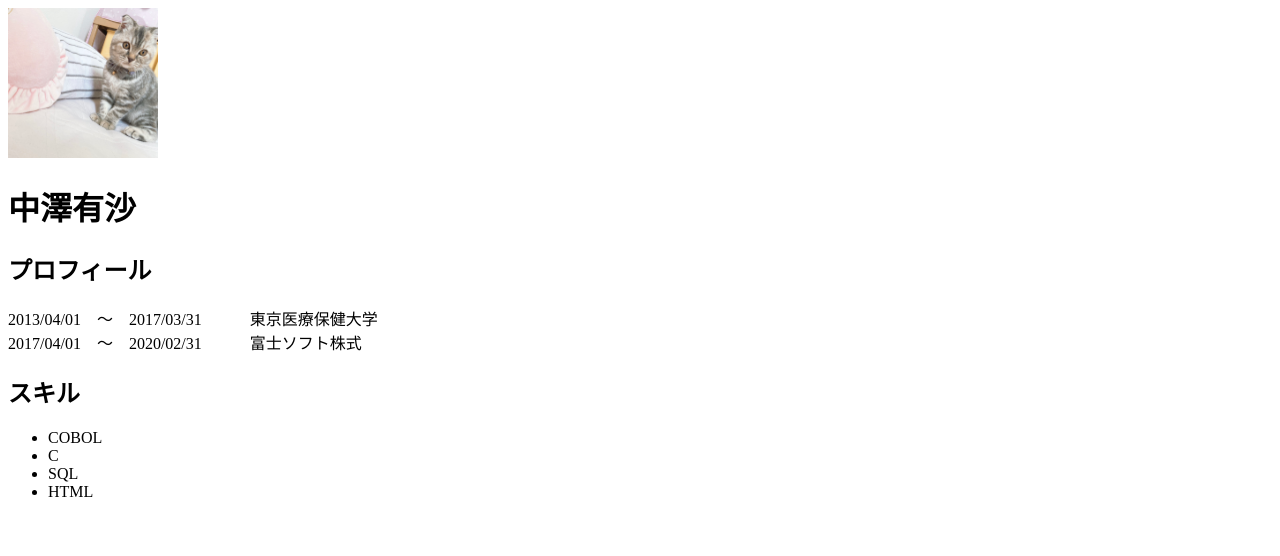
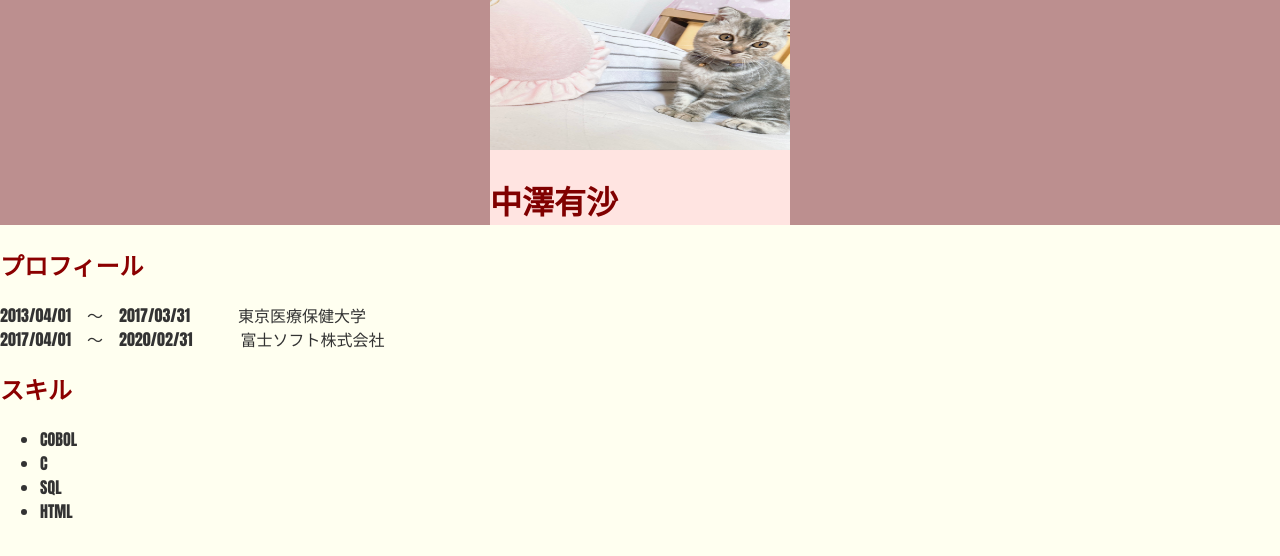
Before and after one commit to nakazawa722/portfolio, a plain HTML site: page index.html in a window 1280 px wide. Drawn offline with Linux system fonts and the light colour scheme.

Commit message:
スタイル変更

```diff
--- /dev/null
+++ b/css/style.css
@@ -0,0 +1,22 @@
+body{
+    color: #333;
+    font-family: Impact, sans-seserif;
+    background-color: ivory;
+    margin: 0;
+}
+header{
+    background-color: rosybrown;
+}
+
+.container {
+    background-color: mistyrose;
+    width: 300px;
+    margin-left: auto;
+    margin-right: auto;
+}
+h1{
+    color: maroon;
+}
+h2{
+    color: darkred;
+}
--- a/index.html
+++ b/index.html
@@ -5,21 +5,24 @@
     <meta name="viewport" content="width=device-width, initial-scale=1.0">
     <meta http-equiv="X-UA-Compatible" content="ie=edge">
     <title>中澤のポートフォリオ</title>
+    <link rel="stylesheet" href="css/style.css">
 </head>
 <body>
     <header>
-        <img src="img/shirasu.jpg" width="150" height="150" alt="猫のアイコン">
-        <h1>中澤有沙</h1>
-
+        <div class="container">
+            <img src="img/shirasu.jpg" width="300" height="150" alt="猫のアイコン">
+            <h1>中澤有沙</h1>
+        </div>
+    </header>
         <section>
-            <h1>プロフィール</h1>
+            <h2>プロフィール</h2>
                 <p>
                     2013/04/01　～　2017/03/31　　　東京医療保健大学<br>
-                    2017/04/01　～　2020/02/31　　　富士ソフト株式
+                    2017/04/01　～　2020/02/31　　　富士ソフト株式会社
                 </p>
         </section>
         <section>
-            <h1>スキル</h1>
+            <h2>スキル</h2>
                 <ul>
                     <li>
                         <p1>COBOL</p1>
@@ -36,7 +39,6 @@
 
                 </ul>
         </section>
-    </header>
 
 
 </body>
```
Also changed, not shown: style.css (deleted), 1 other file.
